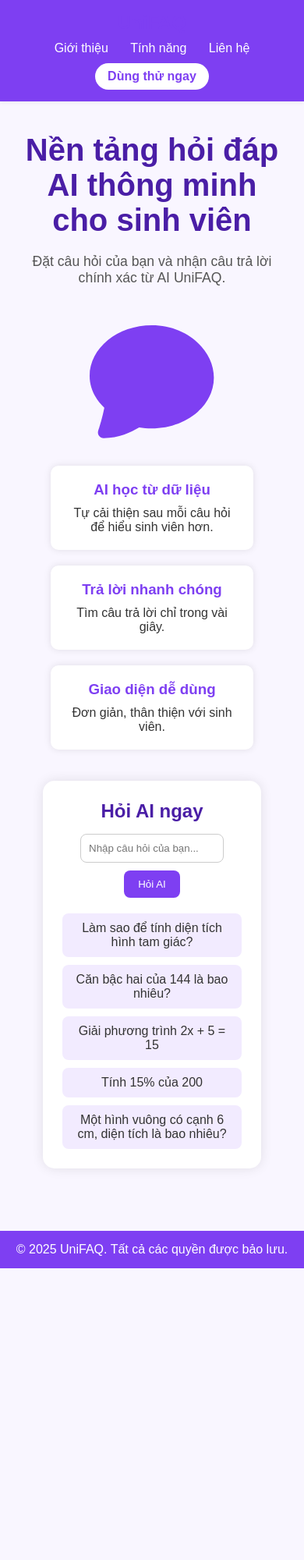
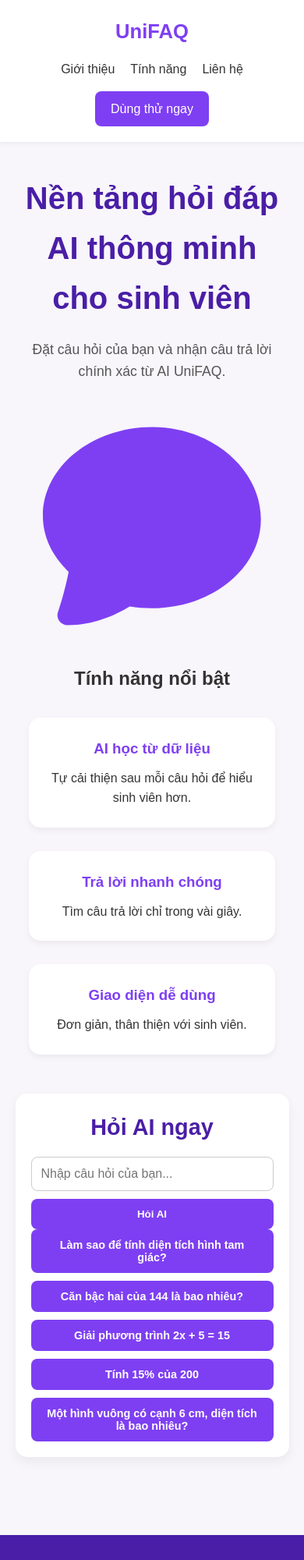
Before and after one commit to anhkhoa1606/convertframe, a plain HTML site: page index.html in a window 390 px wide. Shown: the top 2000 px of the page at 78% size. Before the commit the page ends 1626 px from the top, so only its background shows below. Drawn offline with Linux system fonts and the light colour scheme.

Commit message:
Update ask-box design

```diff
--- a/index.html
+++ b/index.html
@@ -5,173 +5,76 @@
   <meta name="viewport" content="width=device-width, initial-scale=1.0">
   <title>UniFAQ - Hỏi đáp AI cho sinh viên</title>
   <link rel="stylesheet" href="style.css">
-  <style>
-    body {
-      font-family: Arial, sans-serif;
-      background-color: #f9f6ff;
-      color: #333;
-      margin: 0;
-      padding: 0;
-      text-align: center;
-    }
-    header {
-      display: flex;
-      justify-content: space-between;
-      align-items: center;
-      background: #7e3ff2;
-      color: #fff;
-      padding: 15px 40px;
-    }
-    header .logo {
-      font-size: 24px;
-      font-weight: bold;
-    }
-    header nav a {
-      color: white;
-      margin: 0 12px;
-      text-decoration: none;
-    }
-    header .cta {
-      background: #fff;
-      color: #7e3ff2;
-      padding: 8px 16px;
-      border-radius: 20px;
-      text-decoration: none;
-      font-weight: bold;
-    }
-    main {
-      padding: 40px 20px;
-    }
-    .subtitle {
-      color: #666;
-      margin-bottom: 40px;
-    }
-    .illustration {
-      width: 160px;
-      margin-bottom: 30px;
-    }
-    .features {
-      display: flex;
-      justify-content: center;
-      flex-wrap: wrap;
-      gap: 20px;
-      margin-bottom: 40px;
-    }
-    .feature {
-      background: #fff;
-      box-shadow: 0 0 10px rgba(0,0,0,0.1);
-      border-radius: 10px;
-      padding: 20px;
-      width: 260px;
-    }
-    .ask-box {
-      background: #fff;
-      padding: 25px;
-      border-radius: 15px;
-      box-shadow: 0 0 15px rgba(0,0,0,0.1);
-      width: 80%;
-      max-width: 500px;
-      margin: 0 auto;
-    }
-    .ask-box input {
-      width: 80%;
-      padding: 10px;
-      border-radius: 8px;
-      border: 1px solid #ccc;
-      margin-bottom: 10px;
-    }
-    .ask-box button {
-      background: #7e3ff2;
-      color: #fff;
-      border: none;
-      padding: 10px 18px;
-      border-radius: 8px;
-      cursor: pointer;
-    }
-    .ask-box button:hover {
-      background: #6927d9;
-    }
-    .response {
-      margin-top: 15px;
-      font-style: italic;
-      color: #333;
-      display: none;
-    }
-    .suggestions {
-      margin-top: 20px;
-      display: flex;
-      flex-direction: column;
-      gap: 10px;
-    }
-    .suggestion {
-      background: #f2ebff;
-      padding: 10px;
-      border-radius: 8px;
-      cursor: pointer;
-      transition: background 0.3s;
-    }
-    .suggestion:hover {
-      background: #e0d4ff;
-    }
-    footer {
-      margin-top: 40px;
-      background: #7e3ff2;
-      color: white;
-      padding: 15px;
-    }
-  </style>
 </head>
 <body>
-  <header>
-    <div class="logo">UniFAQ</div>
-    <nav>
-      <a href="#">Giới thiệu</a>
-      <a href="#">Tính năng</a>
-      <a href="#">Liên hệ</a>
+  <!-- HEADER -->
+  <header class="header" role="banner">
+    <div class="logo" tabindex="0">UniFAQ</div>
+
+    <nav class="header__nav" aria-label="Điều hướng chính">
+      <a href="#gioithieu">Giới thiệu</a>
+      <a href="#tinhnang">Tính năng</a>
+      <a href="#lienhe">Liên hệ</a>
     </nav>
-    <a href="#" class="cta">Dùng thử ngay</a>
+
+    <a href="#hoi-ngay" class="cta" role="button" aria-label="Dùng thử UniFAQ ngay">Dùng thử ngay</a>
   </header>
 
+  <!-- MAIN -->
   <main>
+    <section id="gioithieu">
       <h1>Nền tảng hỏi đáp AI thông minh cho sinh viên</h1>
       <p class="subtitle">Đặt câu hỏi của bạn và nhận câu trả lời chính xác từ AI UniFAQ.</p>
 
-    <svg class="illustration" xmlns="http://www.w3.org/2000/svg" viewBox="0 0 512 512">
+      <svg class="illustration" xmlns="http://www.w3.org/2000/svg" viewBox="0 0 512 512" aria-hidden="true">
         <path fill="#7e3ff2" d="M256 32C114.6 32 0 125.1 0 240c0 49.1 22.5 94.3 60.3 130.4C51 418.2 36 462.8 35.2 464.9c-2.3 7-1.1 14.6 3.4 20.5c4.5 5.9 11.6 9.6 19 9.6c61.9 0 112.4-23.9 145.7-43.8c16.4 2.7 33.1 4.1 50.7 4.1c141.4 0 256-93.1 256-208S397.4 32 256 32z"/>
       </svg>
+    </section>
 
+    <!-- FEATURES -->
+    <section id="tinhnang" aria-labelledby="features-title">
+      <h2 id="features-title" style="margin-bottom: 30px;">Tính năng nổi bật</h2>
       <div class="features">
-      <div class="feature">
+        <article class="feature" tabindex="0">
           <h3>AI học từ dữ liệu</h3>
           <p>Tự cải thiện sau mỗi câu hỏi để hiểu sinh viên hơn.</p>
-      </div>
-      <div class="feature">
+        </article>
+
+        <article class="feature" tabindex="0">
           <h3>Trả lời nhanh chóng</h3>
           <p>Tìm câu trả lời chỉ trong vài giây.</p>
-      </div>
-      <div class="feature">
+        </article>
+
+        <article class="feature" tabindex="0">
           <h3>Giao diện dễ dùng</h3>
           <p>Đơn giản, thân thiện với sinh viên.</p>
+        </article>
       </div>
-    </div>
+    </section>
 
-    <div class="ask-box">
-      <h2>Hỏi AI ngay</h2>
-      <input type="text" id="question" placeholder="Nhập câu hỏi của bạn...">
-      <button onclick="askAI()">Hỏi AI</button>
+    <!-- ASK BOX -->
+    <section id="hoi-ngay" class="ask-box" aria-labelledby="ask-title">
+      <h2 id="ask-title">Hỏi AI ngay</h2>
+
+      <label for="question" class="visually-hidden">Câu hỏi của bạn</label>
+      <input type="text" id="question" placeholder="Nhập câu hỏi của bạn..." aria-label="Ô nhập câu hỏi">
+
+      <button id="ask-btn" onclick="askAI()" aria-label="Gửi câu hỏi cho AI">Hỏi AI</button>
+
       <div class="response" id="response"></div>
 
-      <div class="suggestions">
-        <div class="suggestion" onclick="autoAsk('Làm sao để tính diện tích hình tam giác?')">Làm sao để tính diện tích hình tam giác?</div>
-        <div class="suggestion" onclick="autoAsk('Căn bậc hai của 144 là bao nhiêu?')">Căn bậc hai của 144 là bao nhiêu?</div>
-        <div class="suggestion" onclick="autoAsk('Giải phương trình 2x + 5 = 15')">Giải phương trình 2x + 5 = 15</div>
-        <div class="suggestion" onclick="autoAsk('Tính 15% của 200')">Tính 15% của 200</div>
-        <div class="suggestion" onclick="autoAsk('Một hình vuông có cạnh 6 cm, diện tích là bao nhiêu?')">Một hình vuông có cạnh 6 cm, diện tích là bao nhiêu?</div>
+      <div class="suggestions" role="list">
+        <button class="suggestion" role="listitem" onclick="autoAsk('Làm sao để tính diện tích hình tam giác?')">Làm sao để tính diện tích hình tam giác?</button>
+        <button class="suggestion" role="listitem" onclick="autoAsk('Căn bậc hai của 144 là bao nhiêu?')">Căn bậc hai của 144 là bao nhiêu?</button>
+        <button class="suggestion" role="listitem" onclick="autoAsk('Giải phương trình 2x + 5 = 15')">Giải phương trình 2x + 5 = 15</button>
+        <button class="suggestion" role="listitem" onclick="autoAsk('Tính 15% của 200')">Tính 15% của 200</button>
+        <button class="suggestion" role="listitem" onclick="autoAsk('Một hình vuông có cạnh 6 cm, diện tích là bao nhiêu?')">Một hình vuông có cạnh 6 cm, diện tích là bao nhiêu?</button>
       </div>
-    </div>
+    </section>
   </main>
 
-  <footer>
+  <!-- FOOTER -->
+  <footer role="contentinfo" id="lienhe">
     <p>© 2025 UniFAQ. Tất cả các quyền được bảo lưu.</p>
   </footer>
 
@@ -195,6 +98,7 @@
     function autoAsk(question) {
       document.getElementById('question').value = question;
       askAI();
+      document.getElementById('question').focus();
     }
 
     function generateAnswer(q) {
@@ -206,5 +110,19 @@
       return '🤖 AI đang học thêm để trả lời chính xác hơn cho câu hỏi "' + q + '".';
     }
   </script>
+
+  <!-- Ẩn văn bản hướng dẫn -->
+  <style>
+    .visually-hidden {
+      position: absolute;
+      width: 1px;
+      height: 1px;
+      padding: 0;
+      margin: -1px;
+      overflow: hidden;
+      clip: rect(0 0 0 0);
+      border: 0;
+    }
+  </style>
 </body>
 </html>
--- a/style.css
+++ b/style.css
@@ -4,9 +4,11 @@
   box-sizing: border-box;
   font-family: 'Poppins', sans-serif;
 }
+
 body {
   background: #f8f5fb;
   color: #333;
+  line-height: 1.6;
 }
 
 /* HEADER */
@@ -18,20 +20,26 @@ header {
   background: #fff;
   box-shadow: 0 2px 5px rgba(0,0,0,0.05);
 }
+
 .logo {
   font-size: 1.6rem;
   font-weight: 700;
   color: #7e3ff2;
 }
+
 nav a {
   text-decoration: none;
   color: #333;
   margin-left: 20px;
   transition: color .3s;
 }
-nav a:hover {
+
+nav a:hover,
+nav a:focus {
   color: #7e3ff2;
+  outline: none;
 }
+
 .cta {
   padding: 10px 20px;
   background: #7e3ff2;
@@ -40,8 +48,12 @@ nav a:hover {
   text-decoration: none;
   transition: background .3s;
 }
-.cta:hover {
+
+.cta:hover,
+.cta:focus {
   background: #5b2ccf;
+  outline: 3px solid #b599ff;
+  outline-offset: 3px;
 }
 
 /* MAIN */
@@ -49,16 +61,19 @@ main {
   padding: 60px 10%;
   text-align: center;
 }
+
 h1 {
   font-size: 2.5rem;
   color: #4a1ea6;
   margin-bottom: 20px;
 }
+
 p.subtitle {
   font-size: 1.1rem;
   color: #555;
   margin-bottom: 40px;
 }
+
 .illustration {
   width: 60%;
   max-width: 400px;
@@ -73,17 +88,22 @@ p.subtitle {
   justify-content: center;
   gap: 30px;
 }
+
 .feature {
   background: #fff;
   border-radius: 15px;
   padding: 25px;
   width: 280px;
   box-shadow: 0 4px 8px rgba(0,0,0,0.05);
-  transition: transform .3s;
+  transition: transform .3s, box-shadow .3s;
 }
-.feature:hover {
+
+.feature:hover,
+.feature:focus-within {
   transform: translateY(-5px);
+  box-shadow: 0 6px 12px rgba(0,0,0,0.1);
 }
+
 .feature h3 {
   color: #7e3ff2;
   margin-bottom: 10px;
@@ -91,20 +111,250 @@ p.subtitle {
 
 /* ASK BOX */
 .ask-box {
-  margin-top: 60px;
-  background: #fff;
-  border-radius: 15px;
+  margin-top: 50px;
+  background: #ffffff;
+  border-radius: 20px;
   padding: 30px;
   width: 100%;
-  max-width: 600px;
+  max-width: 550px;
   margin-left: auto;
   margin-right: auto;
-  box-shadow: 0 4px 8px rgba(0,0,0,0.05);
+  box-shadow: 0 6px 15px rgba(0,0,0,0.06);
+  transition: all 0.3s ease;
 }
+
+.ask-box h2 {
+  color: #5b2ccf;
+  text-align: center;
+  margin-bottom: 25px;
+  font-size: 1.6rem;
+  font-weight: 700;
+}
+
+/* Input + Button */
+.ask-box input {
+  width: 100%;
+  padding: 12px 14px;
+  border: 1px solid #c9c9c9;
+  border-radius: 10px;
+  margin-bottom: 10px;
+  font-size: 1rem;
+  transition: all 0.2s;
+}
+
+.ask-box input:focus {
+  border-color: #7e3ff2;
+  outline: none;
+  box-shadow: 0 0 6px rgba(126, 63, 242, 0.3);
+}
+
+.ask-box button {
+  background: #7e3ff2;
+  color: #fff;
+  border: none;
+  padding: 12px 25px;
+  border-radius: 10px;
+  cursor: pointer;
+  display: block;
+  margin: 0 auto;
+  transition: background 0.3s;
+  font-weight: 600;
+}
+
+.ask-box button:hover,
+.ask-box button:focus {
+  background: #5b2ccf;
+  outline: 3px solid #b599ff;
+  outline-offset: 3px;
+}
+
+/* AI Response */
+.response {
+  margin-top: 20px;
+  background: #f5edff;
+  padding: 15px 20px;
+  border-radius: 10px;
+  color: #4a1ea6;
+  display: none;
+  font-weight: 500;
+  font-size: 1rem;
+}
+
+/* Suggested Questions */
+.suggested {
+  margin-top: 20px;
+  display: flex;
+  flex-direction: column;
+  gap: 10px;
+}
+
+.suggested button {
+  background: #8a4bff;
+  color: #fff;
+  border: none;
+  border-radius: 10px;
+  padding: 10px 15px;
+  font-size: 0.95rem;
+  cursor: pointer;
+  text-align: left;
+  transition: background 0.3s ease;
+}
+
+.suggested button:hover,
+.suggested button:focus {
+  background: #6a2ce0;
+  outline: 3px solid #cdb7ff;
+  outline-offset: 2px;
+}
+
+/* Responsive dưới 768px */
+@media (max-width: 768px) {
+  .ask-box {
+    padding: 20px;
+    border-radius: 15px;
+  }
+
+  .ask-box h2 {
+    font-size: 1.3rem;
+  }
+
+  .ask-box button {
+    width: 100%;
+  }
+}
+
+
+.ask-box h2 {
+  color: #4a1ea6;
+  text-align: center;
+  margin-bottom: 20px;
+  font-size: 1.8rem;
+}
+
+/* Ô nhập câu hỏi + nút */
+.ask-form {
+  display: flex;
+  gap: 10px;
+  justify-content: center;
+  margin-bottom: 25px;
+}
+
+.ask-form input {
+  flex: 1;
+  padding: 12px 15px;
+  border: 1px solid #ccc;
+  border-radius: 10px;
+  font-size: 1rem;
+  transition: border 0.2s, box-shadow 0.2s;
+}
+
+.ask-form input:focus {
+  border-color: #7e3ff2;
+  outline: none;
+  box-shadow: 0 0 6px rgba(126, 63, 242, 0.4);
+}
+
+.ask-form button {
+  background: #7e3ff2;
+  color: white;
+  border: none;
+  padding: 12px 25px;
+  border-radius: 10px;
+  cursor: pointer;
+  transition: all 0.3s;
+}
+
+.ask-form button:hover,
+.ask-form button:focus {
+  background: #5b2ccf;
+  outline: none;
+  box-shadow: 0 0 0 3px rgba(181, 153, 255, 0.5);
+}
+
+/* CHAT BOX */
+.chat-box {
+  background: #f9f6ff;
+  border-radius: 15px;
+  padding: 20px;
+  max-height: 280px;
+  overflow-y: auto;
+  margin-bottom: 25px;
+}
+
+.message {
+  padding: 10px 15px;
+  border-radius: 12px;
+  margin-bottom: 10px;
+  max-width: 80%;
+  font-size: 0.95rem;
+  line-height: 1.4;
+  animation: fadeIn 0.4s ease;
+}
+
+.message.user {
+  background: #7e3ff2;
+  color: white;
+  margin-left: auto;
+  text-align: right;
+}
+
+.message.ai {
+  background: #efe6ff;
+  color: #4a1ea6;
+  text-align: left;
+}
+
+/* GỢI Ý CÂU HỎI */
+.suggestions {
+  display: flex;
+  flex-wrap: wrap;
+  gap: 10px;
+  justify-content: center;
+}
+
+.suggestions button {
+  background: #7e3ff2;
+  color: white;
+  border: none;
+  padding: 10px 15px;
+  border-radius: 10px;
+  cursor: pointer;
+  transition: all 0.3s;
+  font-size: 0.9rem;
+}
+
+.suggestions button:hover,
+.suggestions button:focus {
+  background: #5b2ccf;
+  outline: none;
+  box-shadow: 0 0 0 3px rgba(181, 153, 255, 0.4);
+}
+
+/* Hiệu ứng mượt */
+@keyframes fadeIn {
+  from { opacity: 0; transform: translateY(10px); }
+  to { opacity: 1; transform: translateY(0); }
+}
+
+/* Responsive */
+@media (max-width: 768px) {
+  .ask-form {
+    flex-direction: column;
+  }
+  .ask-form button {
+    width: 100%;
+  }
+  .message {
+    max-width: 100%;
+  }
+}
+
+
 .ask-box h2 {
   color: #4a1ea6;
   margin-bottom: 15px;
 }
+
 .ask-box input {
   width: 100%;
   padding: 12px;
@@ -112,6 +362,13 @@ p.subtitle {
   border-radius: 8px;
   margin-bottom: 10px;
 }
+
+.ask-box input:focus {
+  border-color: #7e3ff2;
+  outline: none;
+  box-shadow: 0 0 5px rgba(126, 63, 242, 0.4);
+}
+
 .ask-box button {
   background: #7e3ff2;
   color: white;
@@ -121,9 +378,14 @@ p.subtitle {
   cursor: pointer;
   transition: background .3s;
 }
-.ask-box button:hover {
+
+.ask-box button:hover,
+.ask-box button:focus {
   background: #5b2ccf;
+  outline: 3px solid #b599ff;
+  outline-offset: 3px;
 }
+
 .response {
   margin-top: 20px;
   background: #f3e9ff;
@@ -142,16 +404,40 @@ footer {
   margin-top: 60px;
 }
 
-/* RESPONSIVE */
+/* ACCESSIBILITY FOCUS STYLE */
+a:focus-visible,
+button:focus-visible,
+input:focus-visible {
+  outline: 3px solid #b599ff;
+  outline-offset: 3px;
+}
+
+/* RESPONSIVE DESIGN */
 @media (max-width: 768px) {
   header {
     flex-direction: column;
     gap: 10px;
   }
+
+  nav {
+    display: flex;
+    flex-wrap: wrap;
+    justify-content: center;
+  }
+
+  nav a {
+    margin: 5px 10px;
+  }
+
   .feature {
     width: 90%;
   }
+
   .illustration {
     width: 80%;
   }
+
+  main {
+    padding: 40px 5%;
+  }
 }
```
Lines whose indentation alone changed are shown as unchanged.
